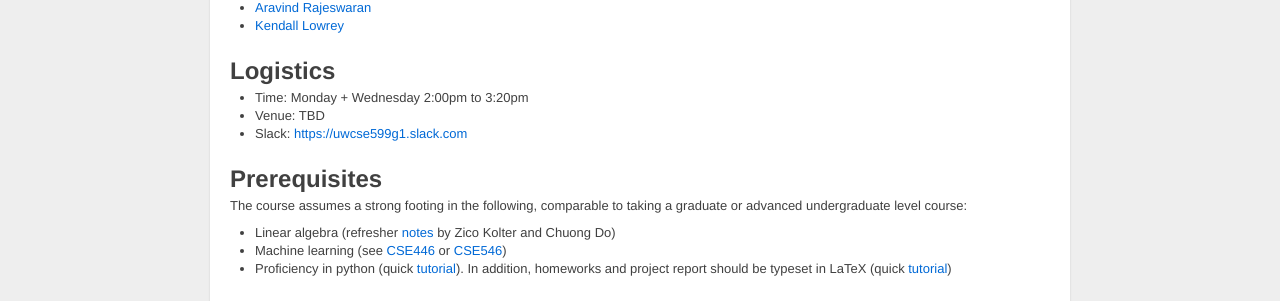
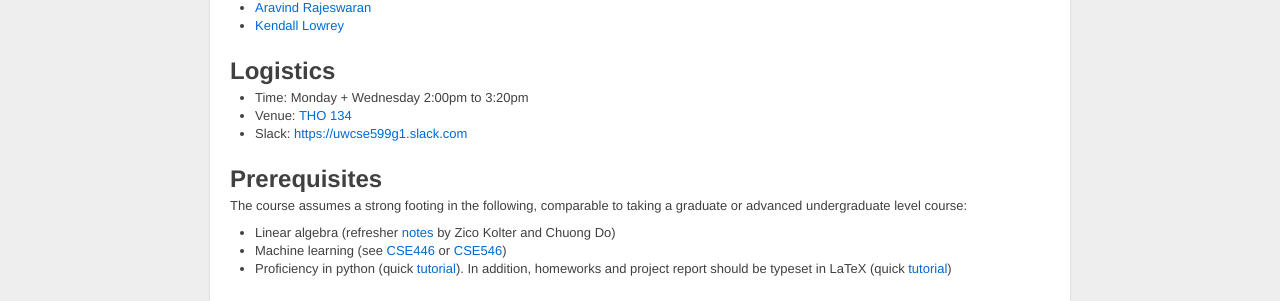
Before and after one commit to colinxs/uwdeeprlcourse.github.io, a Jekyll site: the page built from index.md, in a window 1280 px wide and 1047 px high. Shown: the part 367-668 px from the top of the window. Built offline with Jekyll 4.4.1, drawn with Linux system fonts in a browser that asks for light colours.

Commit message:
added venue link

```diff
--- a/index.md
+++ b/index.md
@@ -22,7 +22,7 @@ RL deals with the problem of how to make broadly competent decisions in a wide r
 ## Logistics
 
 - Time: Monday + Wednesday 2:00pm to 3:20pm
-- Venue: TBD
+- Venue: [THO 134](http://www.washington.edu/maps/#!/tho)
 - Slack: [https://uwcse599g1.slack.com](https://uwcse599g1.slack.com)
 
 ## Prerequisites
```
